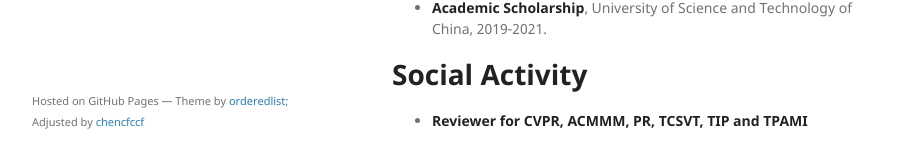
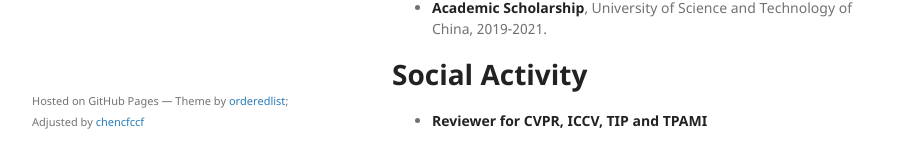
Before and after one commit to chencfccf/chencfccf.github.io, a Jekyll site: the page built from index.md, in a window 1280 px wide and 900 px high, scrolled down 1116 px. Shown: the part 699-867 px from the top of the window, without its empty margins (178-1098 px from the left). Built offline with Jekyll 4.4.1, drawn with Linux system fonts in a browser that asks for light colours; nearby versions of some CDN libraries; our own code applies the rules of GitHub Pages for plain Markdown files.

Commit message:
Update index.md

```diff
--- a/index.md
+++ b/index.md
@@ -85,4 +85,4 @@ I am a Ph.D candidate at **University of Science and Technology of China (USTC)*
 * **Academic Scholarship**, University of Science and Technology of China, 2019-2021.
 
 # Social Activity
-* **Reviewer for CVPR, ACMMM, PR, TCSVT, TIP and TPAMI**
+* **Reviewer for CVPR, ICCV, TIP and TPAMI**
```
